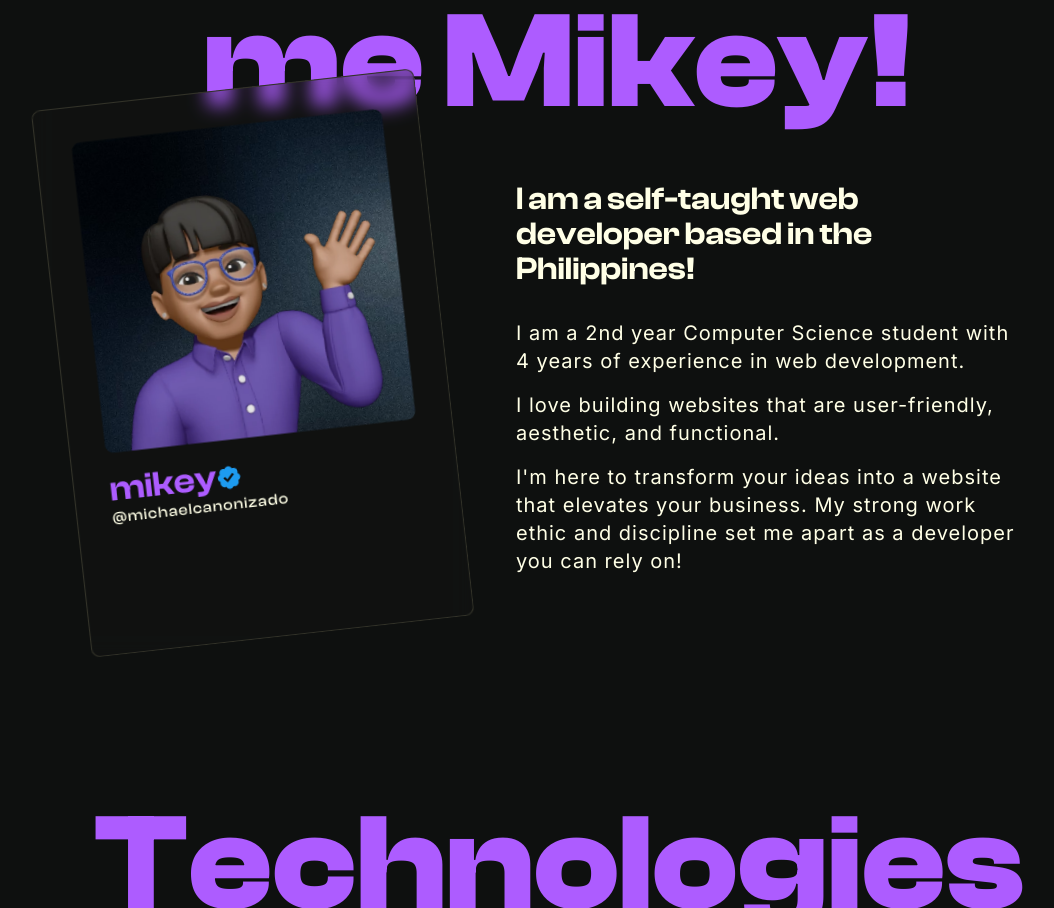
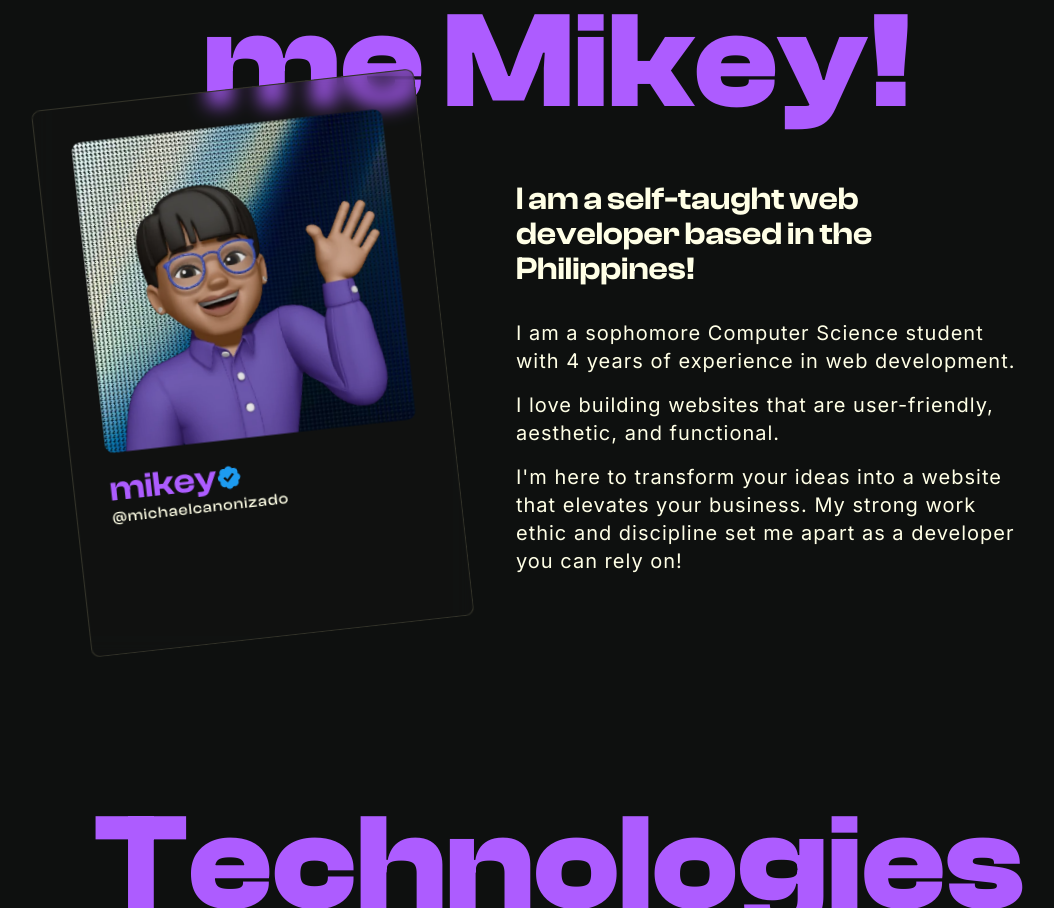
Before and after one commit to michaelcanonizado/michaelcanonizado, a Next.js app: page / in a window 1280 px wide. Shown: the part 3803-4711 px from the top of the page, without its empty margins (81-1135 px from the left). Built offline with nearby package versions, Linux system fonts and the light colour scheme.

Commit message:
feat: change <Card/> image

```diff
--- a/src/app/_sections/about/index.tsx
+++ b/src/app/_sections/about/index.tsx
@@ -46,7 +46,7 @@ const About = ({ className }: ComponentBaseProps) => {
               <Image
                 fill
                 className='object-cover'
-                src='/about/profile-picture.png'
+                src='/about/card-image.png'
                 alt='profile picture'
               />
             </Card.Image>
@@ -69,7 +69,7 @@ const About = ({ className }: ComponentBaseProps) => {
           </div>
           <div className='space-y-md'>
             <TextBody>
-              I am a 2nd year Computer Science student with 4 years of
+              I am a sophomore Computer Science student with 4 years of
               experience in web development.
             </TextBody>
             <TextBody>
```
Also changed, not shown: public/about/card-image.png (added), public/about/profile-picture.png (deleted).
